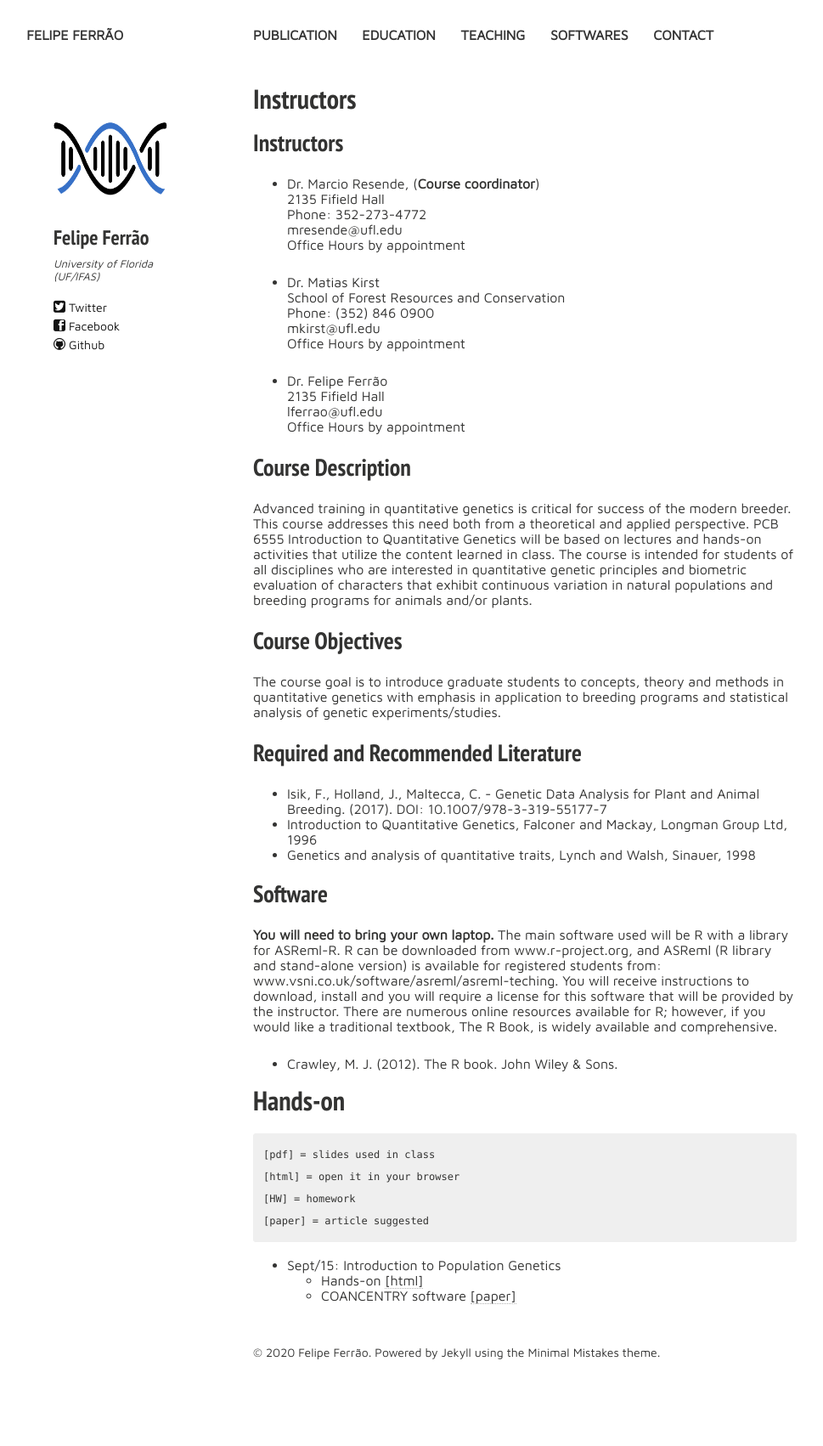
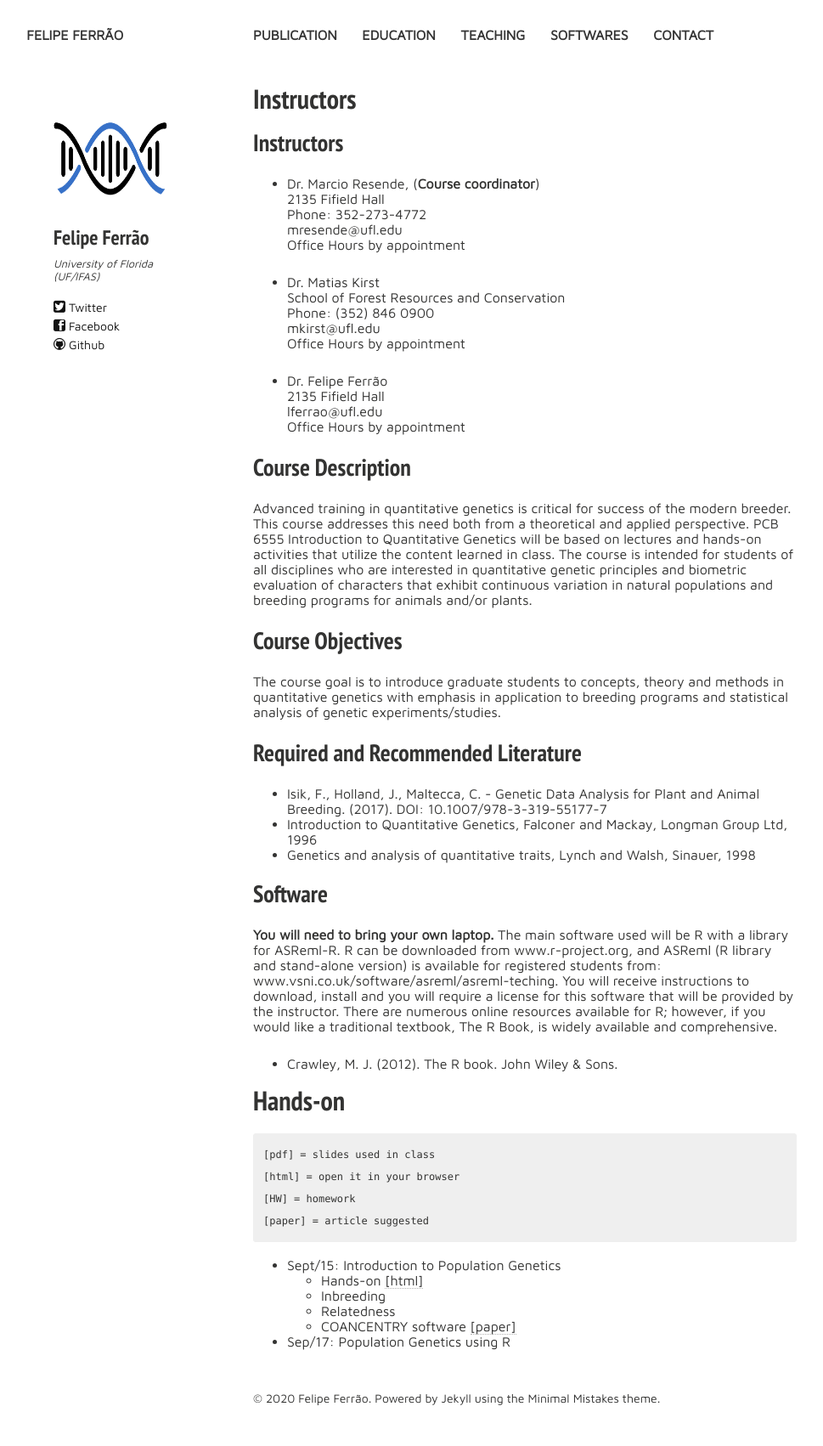
Before and after one commit to lfelipe-ferrao/lfelipe-ferrao.github.io, a Jekyll site: the page built from class/quantGenetic/index.md, in a window 1280 px wide. Shown: the whole page at 85% size, without its empty margins (22-991 px from the left). Built offline with Jekyll 4.4.1, drawn with Linux system fonts in a browser that asks for light colours; nearby versions of some CDN libraries; our own code applies the rules of GitHub Pages for plain Markdown files; before the commit the page ends 1648 px from its top, so only the background shows below that.

Commit message:
Update index.md

```diff
--- a/class/quantGenetic/index.md
+++ b/class/quantGenetic/index.md
@@ -56,4 +56,8 @@ traditional textbook, The R Book, is widely available and comprehensive.
 
 - Sept/15: Introduction to Population Genetics
   + Hands-on [[html]](https://minhaskamal.github.io/DownGit/#/home?url=https://github.com/lfelipe-ferrao/lfelipe-ferrao.github.io/blob/master/class/quantGenetic/week1.html)
+  + Inbreeding
+  + Relatedness
   + COANCENTRY software [[paper]](https://onlinelibrary.wiley.com/doi/full/10.1111/j.1755-0998.2010.02885.x)
+
+- Sep/17: Population Genetics using R
```
